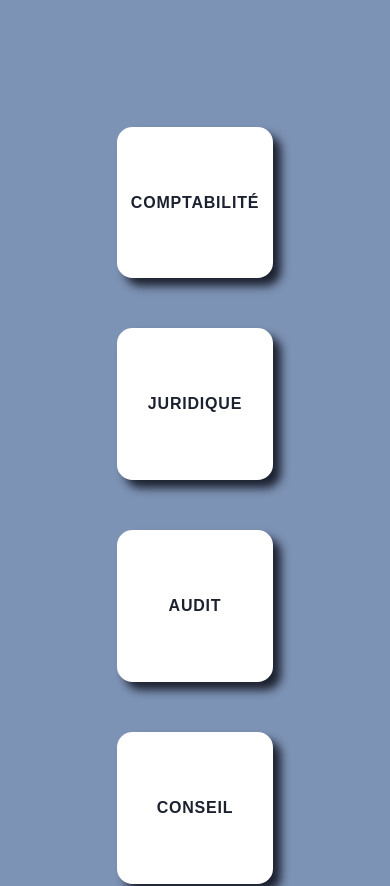
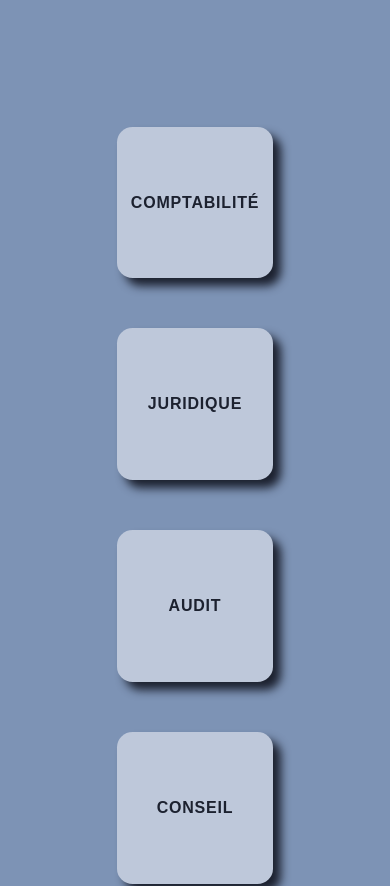
Before and after one commit to Flothar78/sgconseils, a Nuxt app: page / in a window 390 px wide. Shown: the part 920-1806 px from the top of the page. Built offline with nearby package versions, Linux system fonts and the light colour scheme.

Commit message:
Change white of expertises cards background

```diff
--- a/pages/index.vue
+++ b/pages/index.vue
@@ -109,7 +109,7 @@ $base-black: #191c20;
   font-family: Arial, sans-serif;
   .nuxt-link {
     color: $darkest-blue;
-    background-color: white;
+    background-color: $base-white;
     text-decoration: none;
     font-weight: 700;
     font-size: 1rem;
@@ -178,7 +178,7 @@ $base-black: #191c20;
     height: 100%;
     .nuxt-link {
       color: $darkest-blue;
-      background-color: white;
+      background-color: $base-white;
       text-decoration: none;
       font-weight: 700;
       font-size: 1rem;
```
